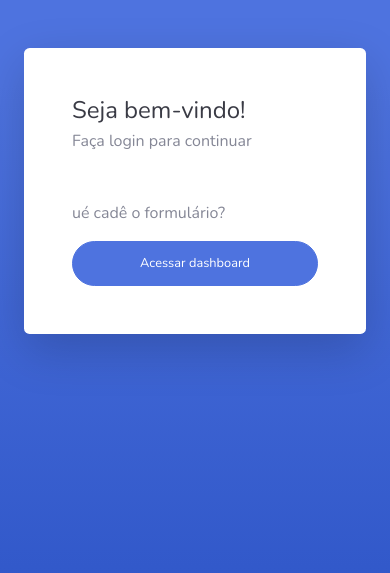
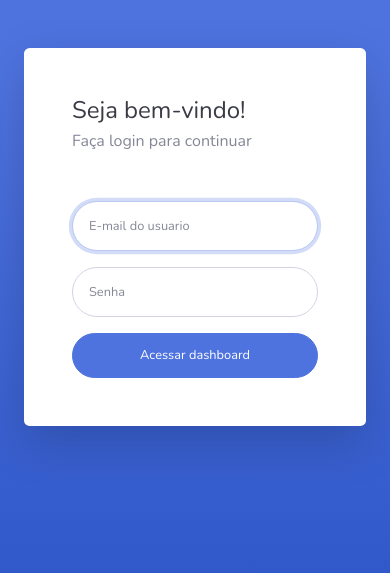
Before and after one commit to ivasconcellos/controle-visitantes, a Django app: page /login/ in a window 390 px wide. Shown: the top 573 px of the page. Run offline with Django 4.2, Linux system fonts and the light colour scheme; some libraries are stand-ins or nearby versions.

Commit message:
Configured login page.

```diff
--- a/templates/login.html
+++ b/templates/login.html
@@ -34,8 +34,22 @@
                                             <p>Faça login para continuar</p>
                                         </div>
 
+                                        {% if form.errors %}
+                                            <div class="alert alert-warning" rolo="alert">
+                                                E-mail ou senha incorretos!
+                                            </div>
+                                        {% endif %}
+
                                         <form method="post" class="user">
-                                            <p>ué cadê o formulário?</p>
+                                            <div class="form-row">
+                                                {% csrf_token %}
+
+                                                {% for field in form %}
+                                                    <div class="form-group col-md-12">
+                                                        {% render_field field placeholder=field.label class="form-control form-control-user" %}
+                                                    </div>
+                                                {% endfor %}
+                                            </div>
 
                                             <button class="btn btn-primary btn-user btn-block" type="submit">
                                                 <span class="text">Acessar dashboard</span>
```
